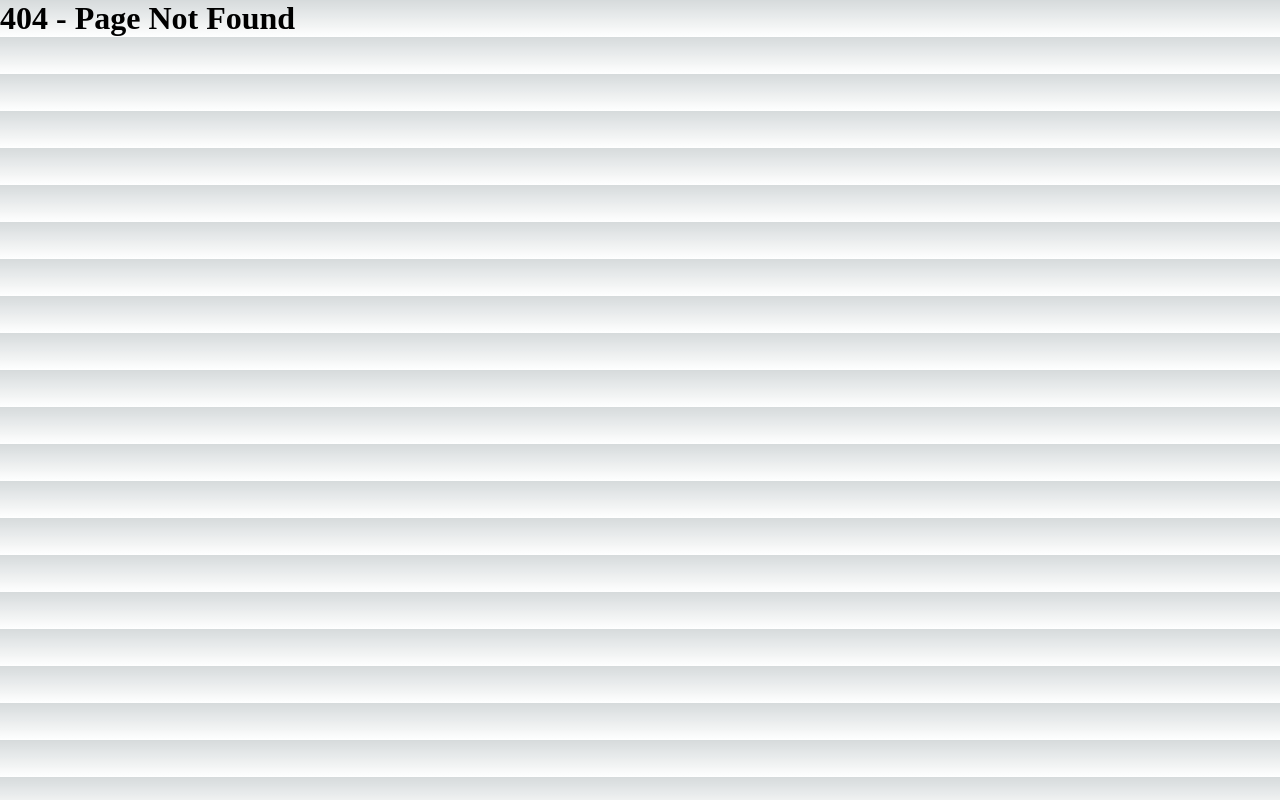
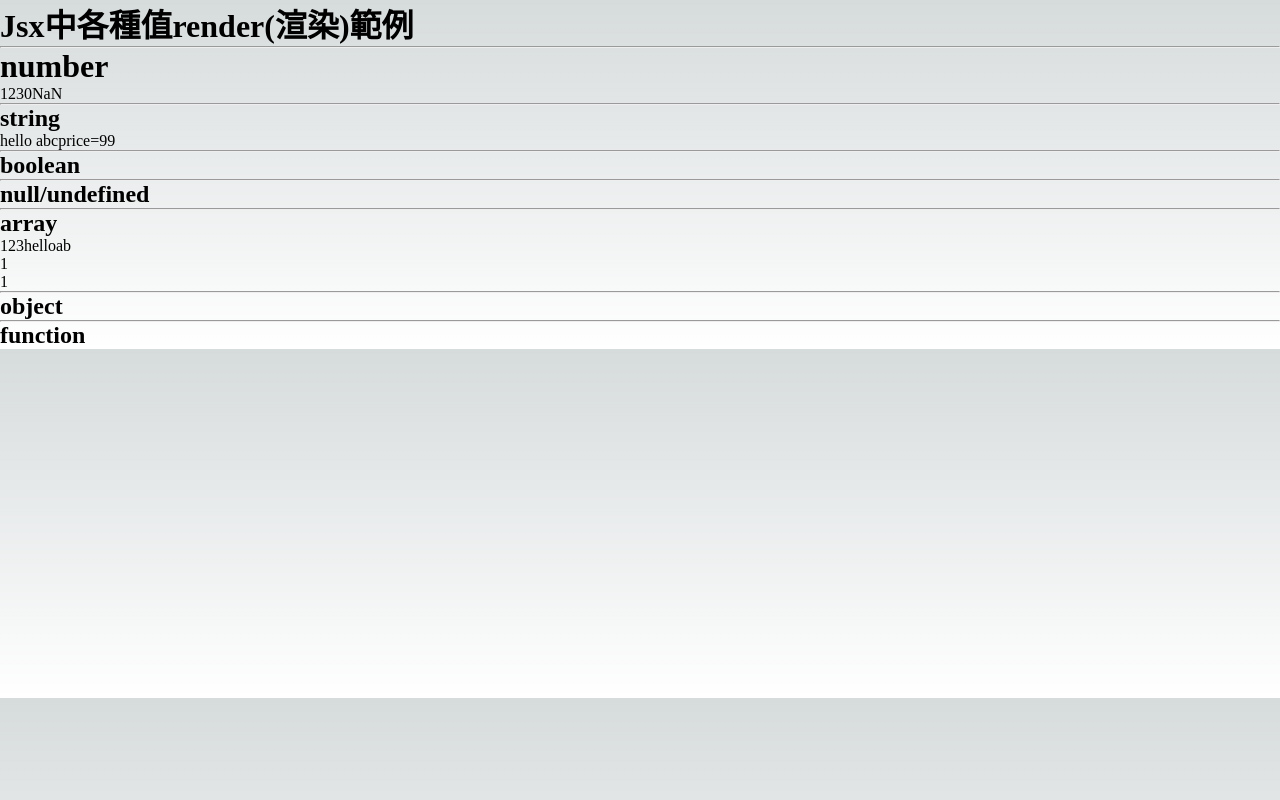
Before and after one commit to leechinghua/next-base-main, a Next.js app: page /cs-0618/jsx-render in a window 1280 px wide. Before the commit this address had no page. Built offline with nearby package versions, Linux system fonts and the light colour scheme.

Commit message:
Jsx中各種值render(渲染)範例

```diff
--- /dev/null
+++ b/pages/cs-0618/jsx-render.js
@@ -0,0 +1,47 @@
+import React from 'react'
+
+export default function JsxRender() {
+  return (
+    <>
+      <h1>Jsx中各種值render(渲染)範例</h1>
+      <hr />
+      <h1>number</h1>
+      {123}
+      {1 - 1}
+      {NaN}
+      <hr />
+      <h2>string</h2>
+      hello
+      {'    '}
+      {'abc'}
+      {`price=${100 - 1}`}
+      <hr />
+      <h2>boolean</h2>
+      {/* 不會渲染呈現 */}
+      {true}
+      {false}
+      <hr />
+      <h2>null/undefined</h2>
+      {/* 不會渲染呈現 */}
+      {null}
+      {undefined}
+      <hr />
+      <h2>array</h2>
+      {/* 類似於array.join('') */}
+      {[1, 2, 3]}
+      {['hello', 'a', 'b']}
+      {[<p key="1">1</p>, <p key="2">1</p>]}
+      {/* 給識別的key */}
+      <hr />
+      <h2>object</h2>
+      {/* 不能直接渲染呈現，會造成中斷錯誤，不是React Child */}
+      {/* https://github.com/orgs/mfee-react/discussions/91 */}
+      {/* {{ a: 1, b: 2 }} */}
+      <hr />
+      <h2>function</h2>
+      {/* 不會直接渲染呈現，會有警告，不是React Child */}
+      {/* https://github.com/orgs/mfee-react/discussions/91 */}
+      {/* {() => {}} */}
+    </>
+  )
+}
```
